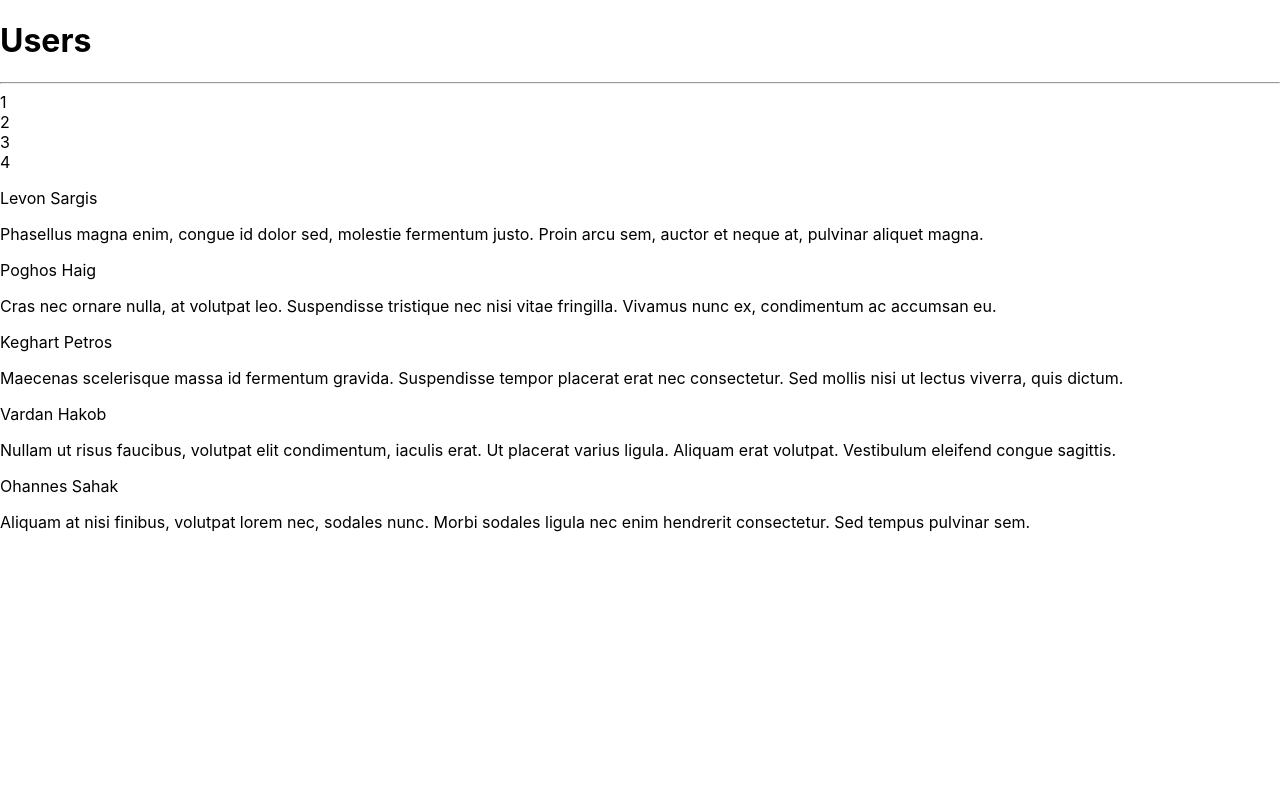
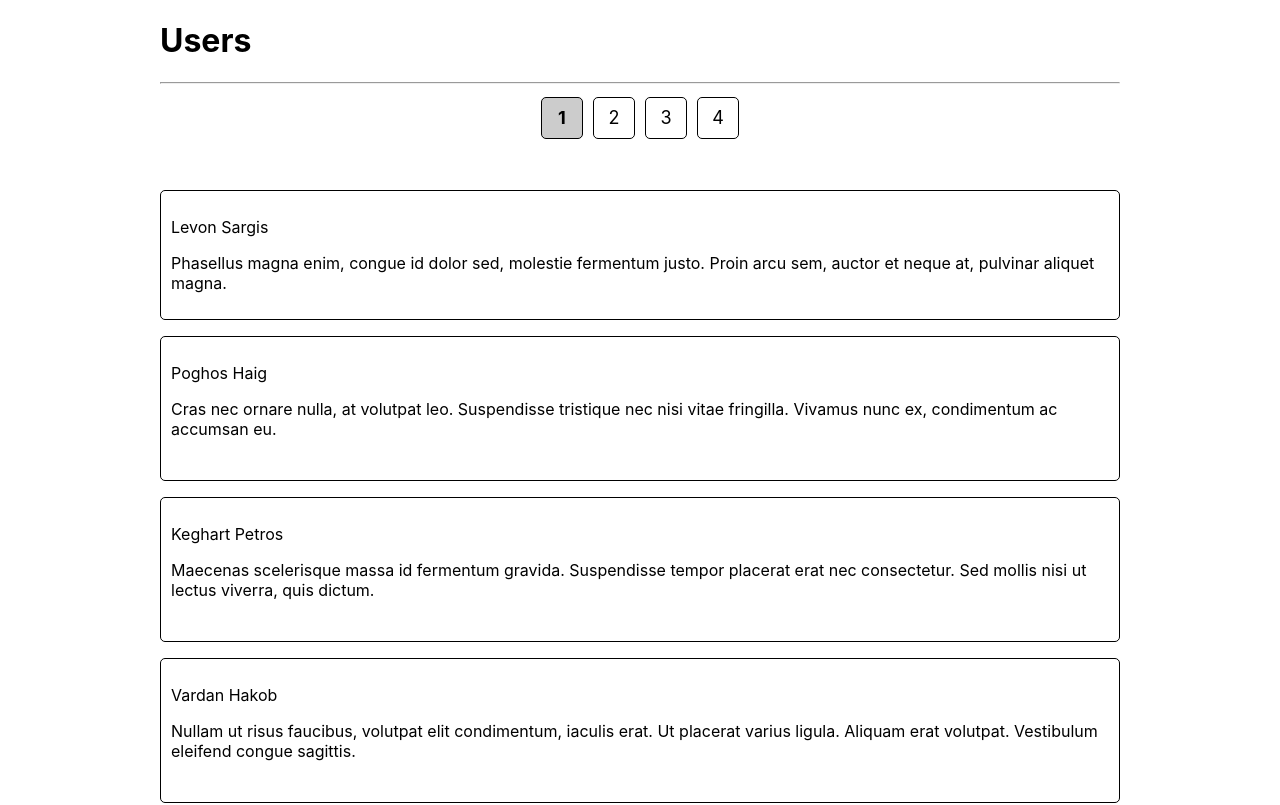
Before and after one commit to quickEscape/yevhenii-kononko-task-pagination-redux, a React (Create React App) app: page / in a window 1280 px wide. Shown: the top 805 px of the page. Built offline with nearby package versions, Linux system fonts and the light colour scheme; data requests are answered from the project's data file.

Commit message:
add some styles for new components

```diff
--- a/src/index.css
+++ b/src/index.css
@@ -11,3 +11,47 @@ code {
 	font-family: source-code-pro, Menlo, Monaco, Consolas, 'Courier New',
 		monospace;
 }
+
+.container {
+	max-width: 960px;
+	width: 100%;
+	margin: auto;
+}
+.users {
+	padding: 30px 0;
+}
+
+.user {
+	padding: 10px;
+	border: 1px solid #000;
+	border-radius: 5px;
+	margin-top: 1rem;
+}
+
+.user + .user {
+	padding-bottom: 25px;
+}
+
+.pagination {
+	display: flex;
+	justify-content: center;
+	flex-wrap: wrap;
+}
+
+.pagination-item {
+	cursor: pointer;
+	border: 1px solid #000;
+	border-radius: 5px;
+	font-size: 18px;
+	line-height: 40px;
+	text-align: center;
+	margin: 5px;
+	width: 40px;
+	height: 40px;
+}
+
+.pagination-item.active {
+	font-weight: 700;
+	background-color: #ccc;
+	cursor: default;
+}
```
Lines whose indentation alone changed are shown as unchanged.
